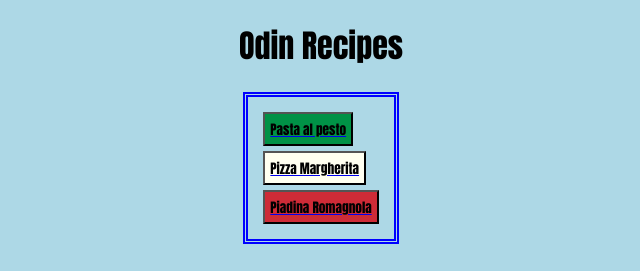
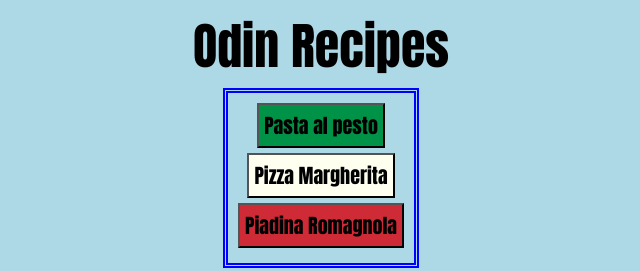
Before and after one commit to Gio325/odin-recipes, a plain HTML site: page index.html in a window 1280 px wide. Shown: the top 271 px of the page, without its empty margins (319-959 px from the left). Drawn offline with Linux system fonts and the light colour scheme.

Commit message:
made homepage header bigger, removed underline from all liks

```diff
--- a/style.css
+++ b/style.css
@@ -1,5 +1,6 @@
 *{
     font-family: Impact, Haettenschweiler, 'Arial Narrow Bold', sans-serif;
+    text-decoration: none;
 }
 #homebody{
     background-color: lightblue;
@@ -15,15 +16,23 @@
 #piadabody{
     background-color: #ff7f7f;
 }
+#homebody h1{
+    font-size: 50px;
+
+    margin: auto;
+}
  button{
     display: block;
-    margin: 5px;
+    margin: auto;
+    margin-bottom: 5px;
     padding: 5px;
-    font-weight: bold;
+    font-size: 20px;
+
 }
 button.b1{
 background-color: #009246;
 cursor: pointer;
+text-decoration: dashed;
 }
 button.b2{
 background-color:#FFFFF0 ;
@@ -37,7 +46,7 @@ cursor: pointer;
     display: inline-block;
     background-color: lightblue;
     padding: 10px;
-    margin: auto;
+    margin: 5px;
     margin-bottom: 30px;
     border: 5px double blue;
 }
```
